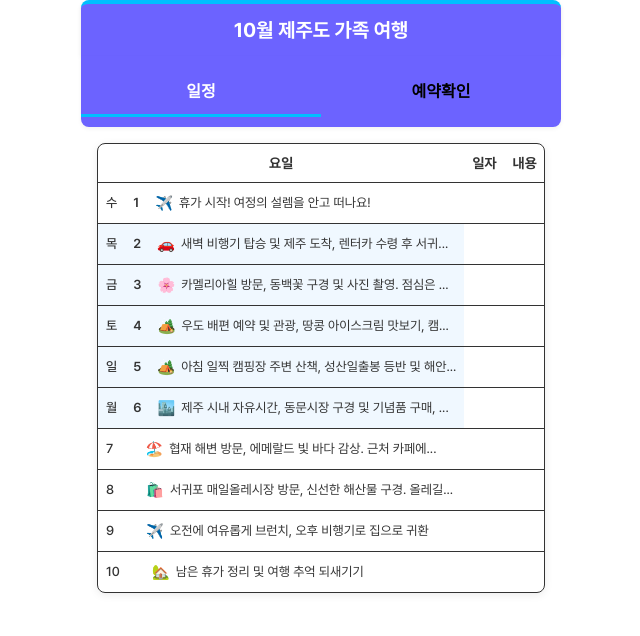
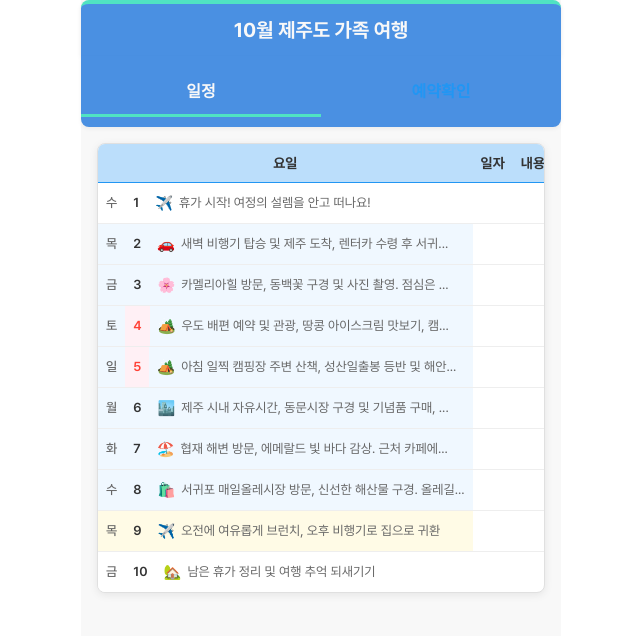
Before and after one commit to jdwcg/travel, a React (Vite) app: page / in a window 1280 px wide. Shown: the top 636 px of the page, without its empty margins (319-959 px from the left). Built offline with nearby package versions, Linux system fonts and the light colour scheme.

Commit message:
빌드 테스트

```diff
--- a/src/App.tsx
+++ b/src/App.tsx
@@ -1,5 +1,3 @@
-// src/App.tsx
-import React from 'react';
 import { Routes, Route } from 'react-router-dom';
 
 // 필요한 페이지 컴포넌트들을 임포트
--- a/src/components/ActivityIcon.tsx
+++ b/src/components/ActivityIcon.tsx
@@ -1,5 +1,3 @@
-// src/components/ActivityIcon.tsx
-import React from 'react';
 import styled from 'styled-components';
 
 interface ActivityIconProps {
--- a/src/components/PageHeader.tsx
+++ b/src/components/PageHeader.tsx
@@ -1,4 +1,3 @@
-import React from 'react';
 import styled from 'styled-components';
 
 interface PageHeaderProps {
--- a/src/pages/DetailPage.tsx
+++ b/src/pages/DetailPage.tsx
@@ -1,4 +1,3 @@
-import React from 'react';
 import styled from 'styled-components';
 import { useParams, Link } from 'react-router-dom';
 import PageHeader from '../components/PageHeader';
--- a/src/pages/HomePage.tsx
+++ b/src/pages/HomePage.tsx
@@ -1,12 +1,19 @@
-// src/pages/HomePage.tsx
-import React, { useState } from 'react';
+import { useState } from 'react';
 import styled from 'styled-components';
 import { Link } from 'react-router-dom';
 import PageHeader from '../components/PageHeader';
 import ActivityIcon from '../components/ActivityIcon'; // 아이콘 컴포넌트 임포트
 
-// travelDates 데이터에 type (활동 유형) 추가
-const travelDates = [
+interface TravelDateItem {
+    id: string;
+    day: string;
+    date: number;
+    content: string;
+    type: string;
+}
+
+// 그리고 travelDates 배열 선언 부분을 이렇게 변경해주세요.
+const travelDates: TravelDateItem[] = [
     {
         id: 'day1',
         day: '수',
@@ -54,35 +61,35 @@ const travelDates = [
     },
     {
         id: 'day7',
-        day: 7,
-        content: '화',
+        day: '화',
+        date: 7,
         content:
             '협재 해변 방문, 에메랄드 빛 바다 감상. 근처 카페에서 휴식 즐기기',
         type: 'beach',
     },
     {
         id: 'day8',
-        day: 8,
-        content: '수',
+        day: '수',
+        date: 8,
         content:
             '서귀포 매일올레시장 방문, 신선한 해산물 구경. 올레길 일부 구간 산책',
         type: 'market',
     },
     {
         id: 'day9',
-        day: 9,
-        content: '목',
+        day: '목',
+        date: 9,
         content: '오전에 여유롭게 브런치, 오후 비행기로 집으로 귀환',
         type: 'plane',
     },
     {
         id: 'day10',
-        day: 10,
+        day: '금',
+        date: 10,
         content: '남은 휴가 정리 및 여행 추억 되새기기',
         type: 'home',
-    },
+    }, // 'day'를 '금'으로 수정
 ];
-
 function HomePage() {
     const [activeTab, setActiveTab] = useState<'schedule' | 'reservation'>(
         'schedule',
--- a/src/styles/theme.ts
+++ b/src/styles/theme.ts
@@ -1,37 +1,38 @@
-export interface Theme {
+// src/styles/theme.ts (예시)
+// 기존 theme 파일 내용에 아래 colors 속성을 추가하거나 수정해주세요.
+
+export const theme = {
     colors: {
-        primary: string;
-        secondary: string;
-        text: string;
-        background: string;
-    };
-    fontSizes: {
-        small: string;
-        medium: string;
-        large: string;
-    };
-    spacings: {
-        xs: string;
-        sm: string;
-        md: string;
-    };
-}
+        primary: '#4A90E2', // 예시 색상, 단의 기본 primary 색상으로 유지하세요
+        secondary: '#50E3C2', // 예시 색상, 단의 기본 secondary 색상으로 유지하세요
+        textDark: '#333333', // 텍스트 어두운 색상
+        textBody: '#666666', // 텍스트 일반 색상
+        background: '#F8F8F8', // 앱 전체 배경색
+        white: '#FFFFFF', // 흰색
+        lightGray: '#E0E0E0', // 연한 회색 (테두리, 그림자 등)
+        borderGray: '#EEEEEE', // 더 연한 회색 (구분선 등)
+        primaryLight: '#BBDEFB', // primary의 밝은 버전
+        primaryDark: '#2196F3', // primary의 어두운 버전
+        weekendBackground: '#FFF0F5', // 주말 배경색 (연한 분홍색) - 주말 TDDate에서 사용
+        accentRed: '#FF4136', // 강조 빨간색 (주말 텍스트 등) - 주말 TDDate에서 사용
 
-export const theme: Theme = {
-    colors: {
-        primary: '#6C63FF',
-        secondary: '#00BFFF',
-        text: '#333333',
-        background: '#FFFFFF',
+        // 추가로 필요한 색상도 여기서 정의할 수 있어요
+        dateRangeColor1: '#F0F8FF', // 2~8일차 배경색 (연한 하늘색)
+        dateRangeColor2: '#FFFBE6', // 9일차 배경색 (연한 노란색)
     },
     fontSizes: {
-        small: '14px',
+        small: '12px',
         medium: '16px',
         large: '20px',
+        // ...
     },
     spacings: {
-        xs: '8px',
-        sm: '16px',
-        md: '24px',
+        xs: '4px',
+        sm: '8px',
+        md: '16px',
+        // ...
     },
+    // ...
 };
+
+// theme 파일에 기존에 정의된 다른 속성(폰트 크기, 간격 등)은 그대로 유지하세요.
```
